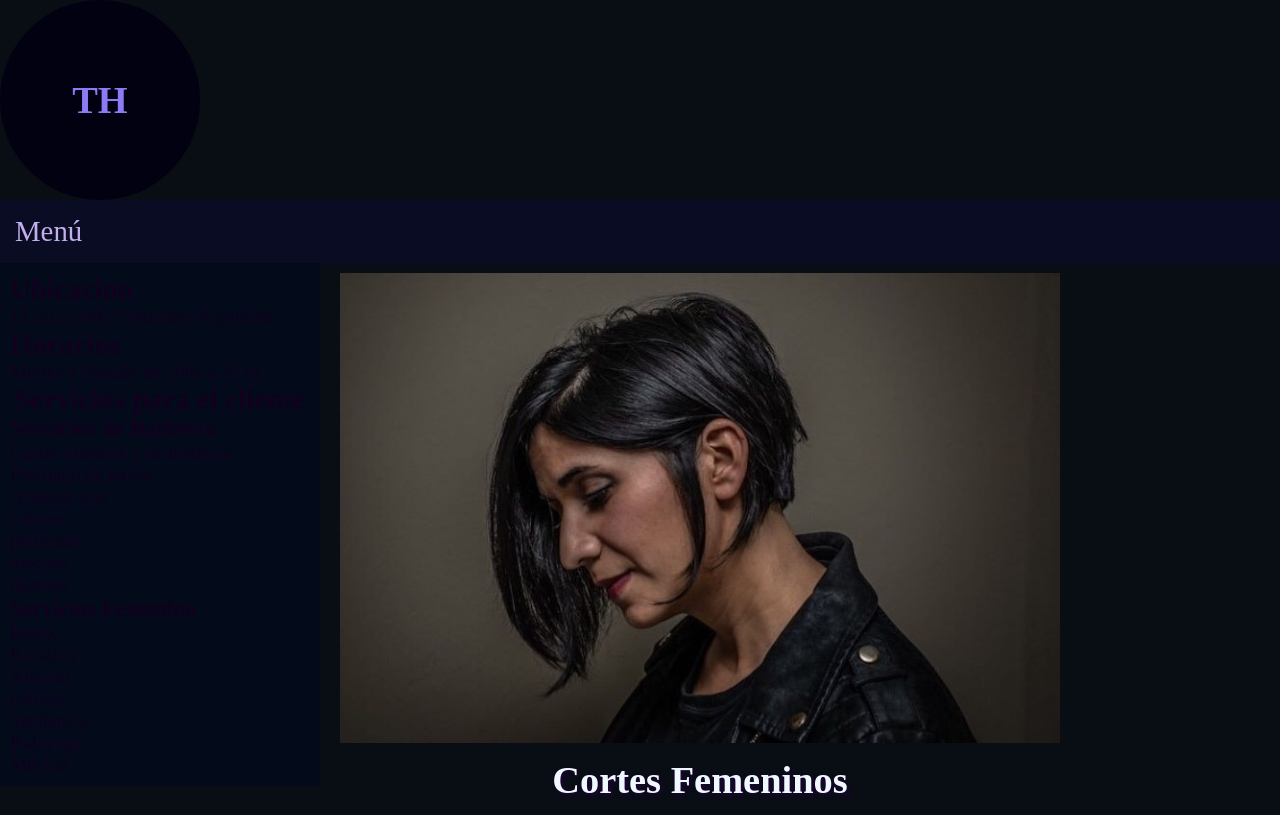
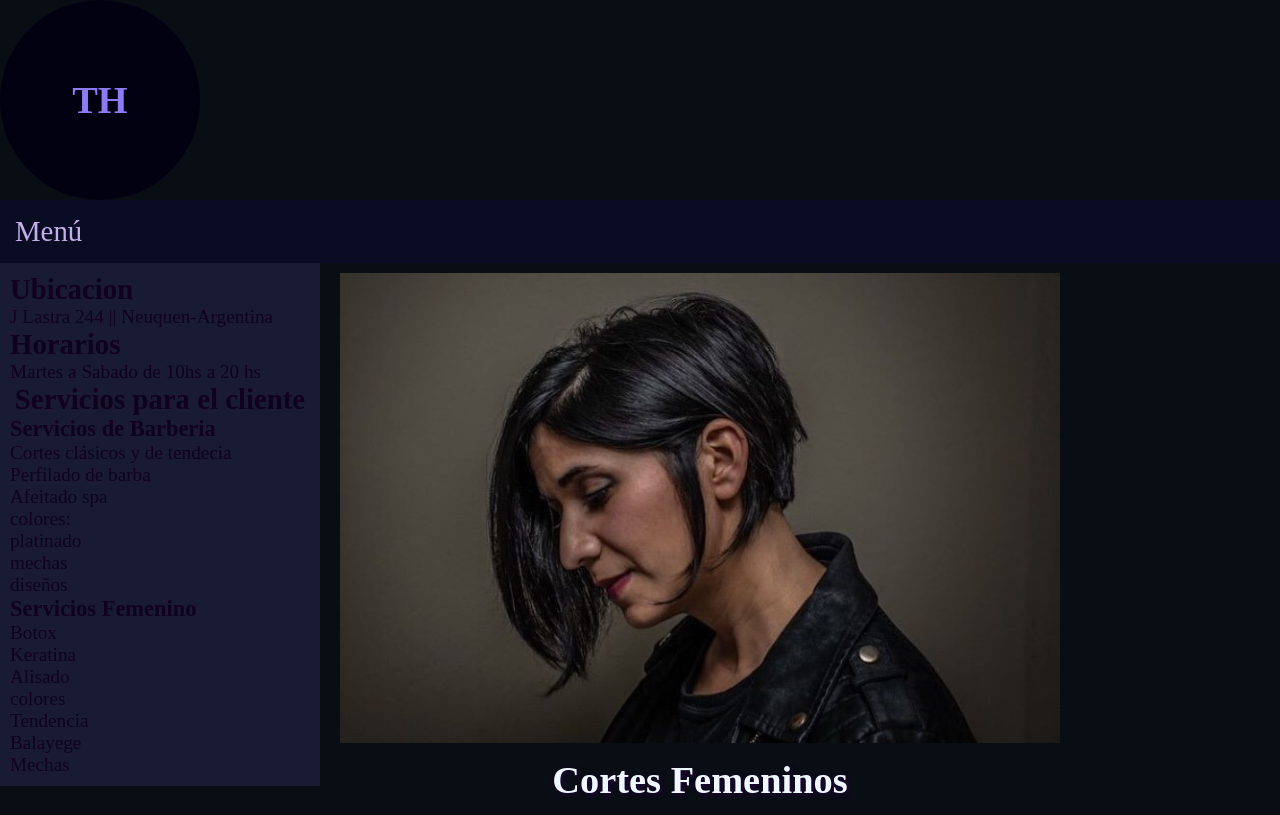
Before and after one commit to antonellazux/TradicionalHouse, a plain HTML site: page index.html in a window 1280 px wide. Shown: the top 815 px of the page. Drawn offline with Linux system fonts and the light colour scheme.

Commit message:
modificacion

```diff
--- a/css/menu.css
+++ b/css/menu.css
@@ -8,15 +8,11 @@
     overflow: hidden;
 }
 .menu{
-    background-color: rgba(1, 10, 32, 0.644);
+    background-color: #181b33;
     color: rgb(17, 1, 31);
     text-decoration: none;
     padding: 10px;
     display: block;
-}
-.menu :hover{
-    background-color: rgba(17, 1, 31, 0.692);
-    color: rgba(2, 16, 48, 0.747);
 }
 .barr{
     background: #090c22;
```
